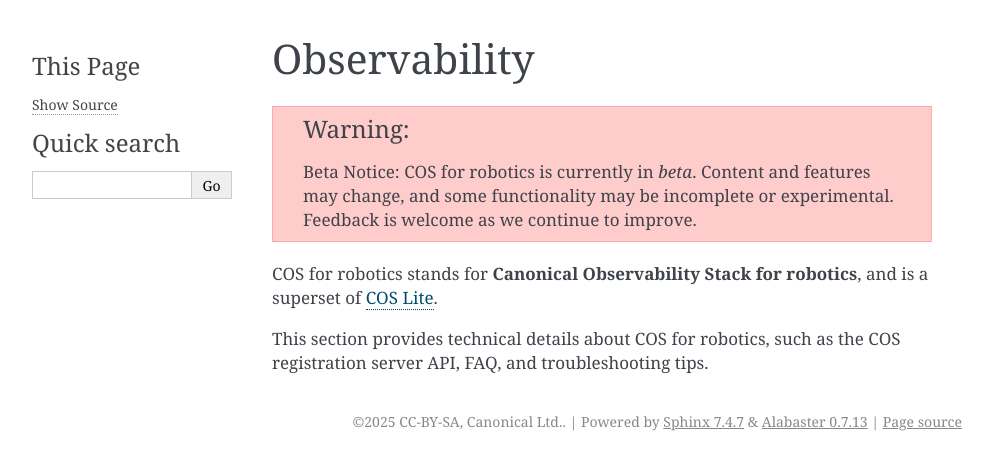
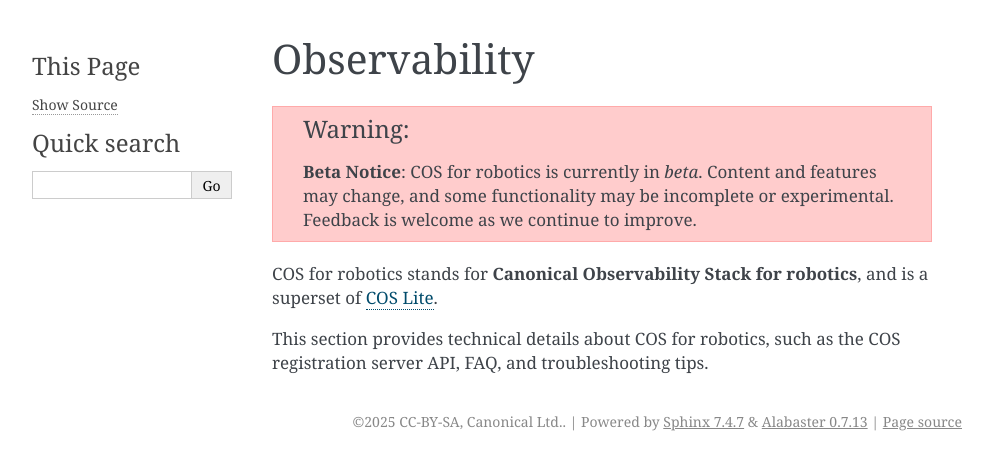
Before and after one commit to canonical/robotics_documentation, a Sphinx documentation site: the page built from docs/references/observability/index.rst, in a window 1280 px wide. Shown: the top 470 px of the page, without its empty margins (148-1140 px from the left). Built offline with Sphinx 7.4.7, drawn with Linux system fonts in a browser that asks for light colours; pages that are not in the unit, such as notebooks, are missing from menus.

```diff
--- a/docs/references/observability/index.rst
+++ b/docs/references/observability/index.rst
@@ -3,7 +3,7 @@ Observability
 
 .. warning::
 
-   Beta Notice: |COS_ROB| is currently in `beta`.
+   **Beta Notice**: |COS_ROB| is currently in `beta`.
    Content and features may change, and some functionality may be incomplete
    or experimental.
    Feedback is welcome as we continue to improve.
```
